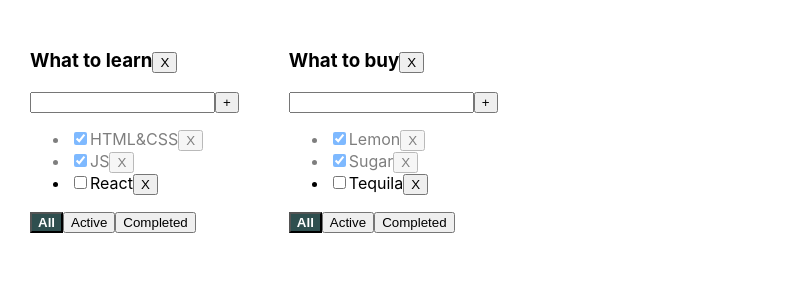
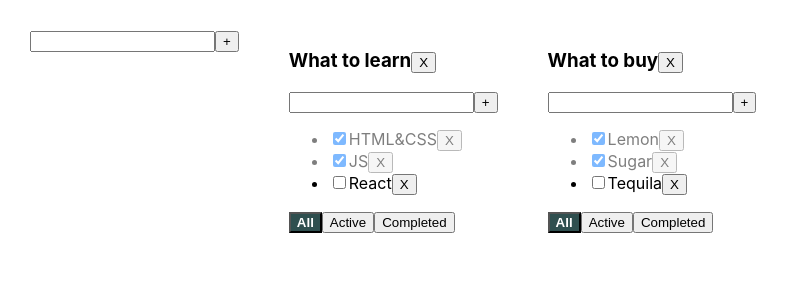
Before and after one commit to DmitryKhiliuk/TodoList, a React (Create React App) app: page / in a window 1280 px wide. Shown: the top 300 px of the page, without its empty margins (0-789 px from the left). Built offline with nearby package versions, Linux system fonts and the light colour scheme.

Commit message:
07.04 6 lessons without title

```diff
--- /dev/null
+++ b/src/AddItemForm.tsx
@@ -0,0 +1,45 @@
+import React, {useState} from 'react';
+
+type AddItemForm ={
+    callBack: (trimmedTitle:string) => void
+}
+
+
+export const AddItemForm = (props:AddItemForm) => {
+
+    const [title, setTitle] = useState<string>('')
+    const [error, setError] = useState<string|null>(null)
+    const addTask = () => {
+        const trimmedTitle = title.trim()
+        if(trimmedTitle) {
+            props.callBack(trimmedTitle)
+        } else {
+            setError("Title is required")
+        }
+
+        setTitle('')
+    }
+
+
+
+    return (
+        <div>
+            <input
+                className={error ? 'error' : ''}
+                value={title}
+                onChange={(e) => {
+                    setTitle(e.currentTarget.value)
+
+                }}
+                onKeyPress={(e) => {
+                    if (e.key === 'Enter') {
+                        addTask()
+                    }
+                }
+                }
+            />
+            <button onClick={addTask}>+</button>
+            {error && <div className={'error-message'}>{error}</div>}
+        </div>
+    );
+};
--- a/src/App.tsx
+++ b/src/App.tsx
@@ -2,6 +2,7 @@ import React, {useState} from 'react';
 import './App.css';
 import TodoList from "./TodoList";
 import {v1} from "uuid"
+import {AddItemForm} from "./AddItemForm";
 
 export type TaskType = {
     id: string
@@ -68,9 +69,23 @@ function App() {
         setTasks({...tasks, [tasksListID]:tasks[tasksListID].map(el => el.id === id ? {...el, isDone} : el)})
     }
 
+    const addTodoListHandler = (newTitle:string) => {
+        let newID = v1()
+        setTodoLists([{id: newID, titleT: newTitle, filterT: 'All'}, ...todoLists ])
+        setTasks({...tasks, [newID]:[]})
+    }
+
+    const updateTask = (tasksListID:string, taskId:string, newTitle:string) => {
+        setTasks({...tasks, [tasksListID]:tasks[tasksListID].map(el => el.id === taskId ? {...el, title: newTitle}:el)})
+    }
+
+    const updateTitle = () => {
+
+    }
+
     return (
         <div className="App">
-
+            <AddItemForm callBack={addTodoListHandler}/>
 
 
             {todoLists.map((el) => {
@@ -82,7 +97,9 @@ function App() {
                     tasksForTodoList = tasksForTodoList.filter(t => t.isDone)
                 }
                 return (
+
                     <TodoList
+                        key={el.id}
                         tasksListID={el.id}
                         title={el.titleT}
                         filter={el.filterT}
@@ -92,6 +109,7 @@ function App() {
                         changeFilter={changeFilter}
                         changeStatus={changeStatus}
                         removeTodoList={removeTodoList}
+                        updateTask={updateTask}
                     />
                 )
             })}
--- /dev/null
+++ b/src/EditableSpan.tsx
@@ -0,0 +1,34 @@
+import React, {ChangeEvent, useState} from 'react';
+
+
+type EditableSpanType = {
+    callBack: (newTitle:string) => void
+    title: string
+}
+
+
+export const EditableSpan = (props:EditableSpanType) => {
+
+    const [newTitle, setNewTitle] = useState(props.title)
+    const onChangeHandler = (e:ChangeEvent<HTMLInputElement>) => {
+      setNewTitle(e.currentTarget.value)
+    }
+
+
+    const [edit, setEdit] = useState(false)
+    const onBlurHandler = () => {
+        setEdit(false)
+        props.callBack(newTitle)
+    }
+    const onDblclickHandler = () => {
+        setEdit(true)
+
+    }
+    return (
+        <span>
+            {edit ?
+            <input onChange={onChangeHandler} onBlur={onBlurHandler} autoFocus/>:
+            <span onDoubleClick={onDblclickHandler}>{props.title}</span>}
+        </span>
+    );
+};
--- a/src/TasksList.tsx
+++ b/src/TasksList.tsx
@@ -1,6 +1,7 @@
 import React from 'react';
 import './App.tsx';
 import {TaskType} from "./App";
+import {EditableSpan} from "./EditableSpan";
 
 
 type TasksListPropsType = {
@@ -8,20 +9,26 @@ type TasksListPropsType = {
     removeTasks: (tasksListID: string, id: string) => void
     changeStatus:(tasksListID: string, id: string, isDone: boolean) => void
     tasksListID: string
+    updateTask: (tasksListID:string, taskId:string, newTitle:string) => void
 
 }
 
 
 const TasksList = (props: TasksListPropsType) => {
 
+const updateTaskHandler = (taskId: string, newTitle:string) => {
+  props.updateTask(props.tasksListID, taskId, newTitle)
+}
 
     const tasksJSXElements = props.tasks.map((elem) => {
+
         return (
             <li key={elem.id} className={elem.isDone ? "isDone" : ''}>
                 <input type="checkbox"
                        checked={elem.isDone}
                        onChange={(e) => props.changeStatus(props.tasksListID, elem.id,e.currentTarget.checked)}/>
-                <span>{elem.title}</span>
+                <EditableSpan callBack={(newTitle) => updateTaskHandler(elem.id, newTitle)} title={elem.title}/>
+                {/*<span>{elem.title}</span>*/}
                 <button onClick={() => props.removeTasks(props.tasksListID, elem.id)}>X</button>
             </li>
         )
--- a/src/TodoList.tsx
+++ b/src/TodoList.tsx
@@ -3,6 +3,7 @@ import {FilterValuesType, TaskType} from "./App";
 import Button from "./Button";
 import TodoListHeader from "./TodoListHeader";
 import TasksList from "./TasksList";
+import {AddItemForm} from "./AddItemForm";
 
 
 export type TodoListPropsType = {
@@ -15,11 +16,12 @@ export type TodoListPropsType = {
     changeFilter: (tasksListID: string, filter: FilterValuesType) => void
     changeStatus:( tasksListID: string, id: string, isDone: boolean) => void
     removeTodoList: (tasksListID: string) => void
+    updateTask: (tasksListID:string, taskId:string, newTitle:string) => void
 
 }
 
     const TodoList = (props: TodoListPropsType) => {
-    const [title, setTitle] = useState<string>('')
+    /*const [title, setTitle] = useState<string>('')
     const [error, setError] = useState<string|null>(null)
     const addTask = () => {
         const trimmedTitle = title.trim()
@@ -30,7 +32,10 @@ export type TodoListPropsType = {
         }
 
         setTitle('')
-    }
+    }*/
+        const addTaskHandler = (newTitle:string) => {
+          props.addTask(props.tasksListID, newTitle)
+        }
     return (
 
         <div>
@@ -38,13 +43,16 @@ export type TodoListPropsType = {
                             removeTodoList={props.removeTodoList}
                             tasksListID={props.tasksListID}
             />
-            <div>
+
+            <AddItemForm callBack={addTaskHandler}/>
+
+            {/*<div>
                 <input
                     className={error ? 'error' : ''}
                     value={title}
                     onChange={(e) => {
                         setTitle(e.currentTarget.value)
-                        setError("Title is required")
+
                     }}
                     onKeyPress={(e) => {
                         if (e.key === 'Enter') {
@@ -55,11 +63,12 @@ export type TodoListPropsType = {
                 />
                 <button onClick={addTask}>+</button>
                 {error && <div className={'error-message'}>{error}</div>}
-            </div>
+            </div>*/}
             <TasksList tasks={props.tasks}
                        removeTasks={props.removeTasks}
                        changeStatus={props.changeStatus}
                        tasksListID={props.tasksListID}
+                       updateTask={props.updateTask}
             />
             <div>
                 <Button btnClass={props.filter === 'All' ? 'btn-active' : ''}
```
